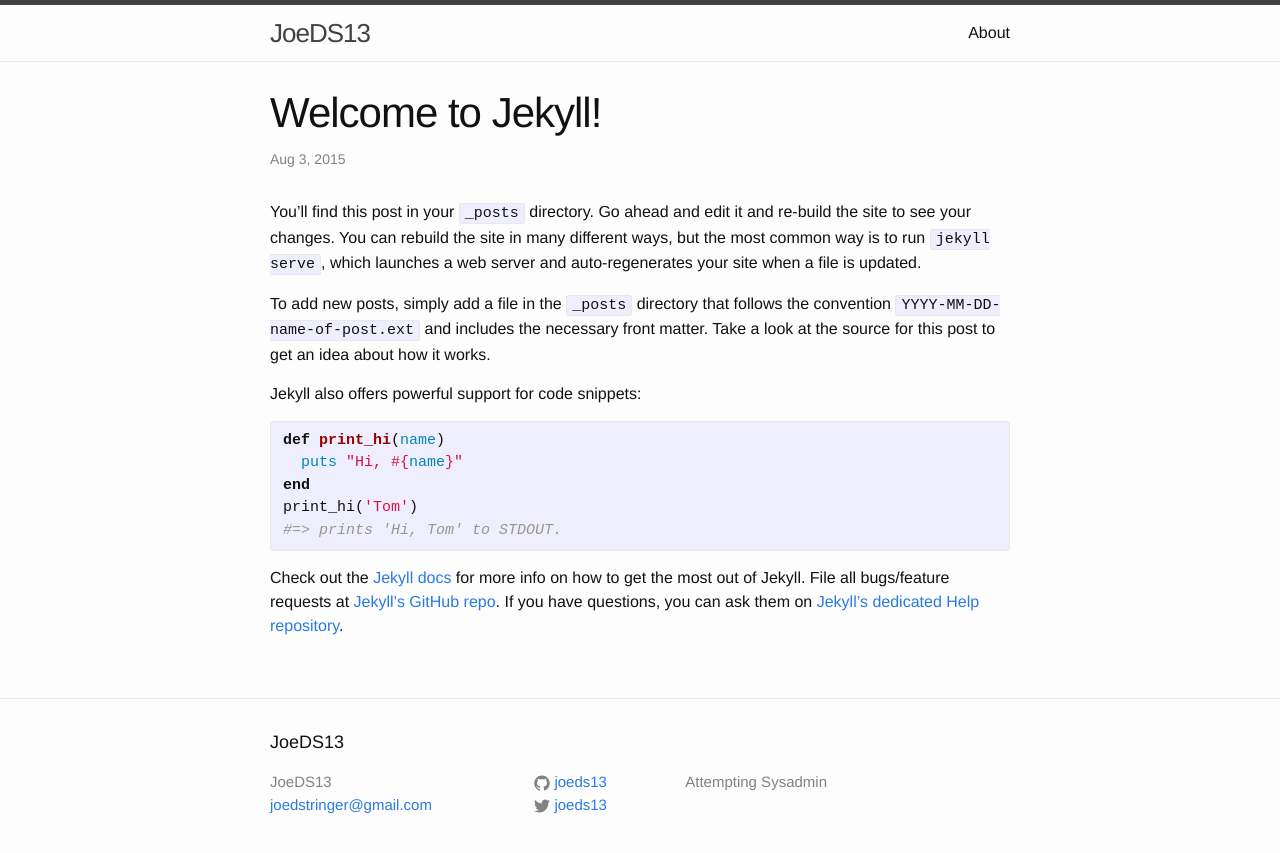
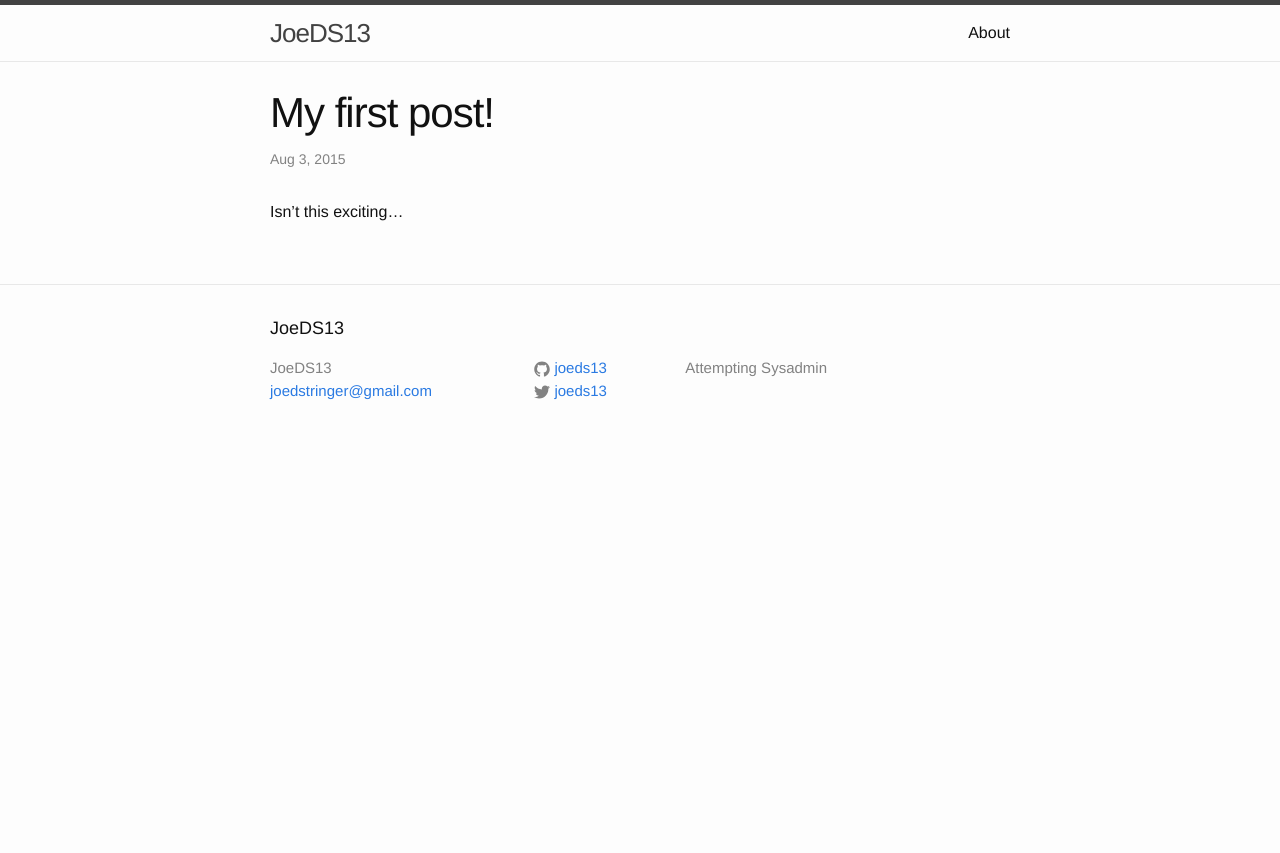
Before and after one commit to joeds13/joeds13.github.io, a Jekyll site: the page built from _posts/2015-08-03-welcome-to-jekyll.markdown, in a window 1280 px wide. Shown: the top 853 px of the page. Built offline with Jekyll 4.4.1, drawn with Linux system fonts in a browser that asks for light colours.

Commit message:
New blog post
Clean up

```diff
--- a/_posts/2015-08-03-welcome-to-jekyll.markdown
+++ b/_posts/2015-08-03-welcome-to-jekyll.markdown
@@ -1,25 +1,7 @@
 ---
 layout: post
-title:  "Welcome to Jekyll!"
-date:   2015-08-03 21:59:22
-categories: jekyll update
+title:  "My first post!"
+date:   2015-08-03 22:13:22
+categories: first
 ---
-You’ll find this post in your `_posts` directory. Go ahead and edit it and re-build the site to see your changes. You can rebuild the site in many different ways, but the most common way is to run `jekyll serve`, which launches a web server and auto-regenerates your site when a file is updated.
-
-To add new posts, simply add a file in the `_posts` directory that follows the convention `YYYY-MM-DD-name-of-post.ext` and includes the necessary front matter. Take a look at the source for this post to get an idea about how it works.
-
-Jekyll also offers powerful support for code snippets:
-
-{% highlight ruby %}
-def print_hi(name)
-  puts "Hi, #{name}"
-end
-print_hi('Tom')
-#=> prints 'Hi, Tom' to STDOUT.
-{% endhighlight %}
-
-Check out the [Jekyll docs][jekyll] for more info on how to get the most out of Jekyll. File all bugs/feature requests at [Jekyll’s GitHub repo][jekyll-gh]. If you have questions, you can ask them on [Jekyll’s dedicated Help repository][jekyll-help].
-
-[jekyll]:      http://jekyllrb.com
-[jekyll-gh]:   https://github.com/jekyll/jekyll
-[jekyll-help]: https://github.com/jekyll/jekyll-help
+Isn't this exciting...
--- a/_sass/_layout.scss
+++ b/_sass/_layout.scss
@@ -86,8 +86,6 @@
     }
 }
 
-
-
 /**
  * Site footer
  */
@@ -156,8 +154,6 @@
     }
 }
 
-
-
 /**
  * Page content
  */
@@ -187,8 +183,6 @@
     display: block;
     font-size: 24px;
 }
-
-
 
 /**
  * Posts
--- a/css/main.scss
+++ b/css/main.scss
@@ -2,8 +2,6 @@
 # Only the main Sass file needs front matter (the dashes are enough)
 ---
 @charset "utf-8";
-
-
 
 // Our variables
 $base-font-family: Helvetica, Arial, sans-serif;
@@ -27,8 +25,6 @@ $content-width:    800px;
 $on-palm:          600px;
 $on-laptop:        800px;
 
-
-
 // Using media queries with like this:
 // @include media-query($on-palm) {
 //     .wrapper {
@@ -42,8 +38,6 @@ $on-laptop:        800px;
     }
 }
 
-
-
 // Import partials from `sass_dir` (defaults to `_sass`)
 @import
         "base",
```
Also changed, not shown: _sass/_base.scss (+0 -24 lines).
